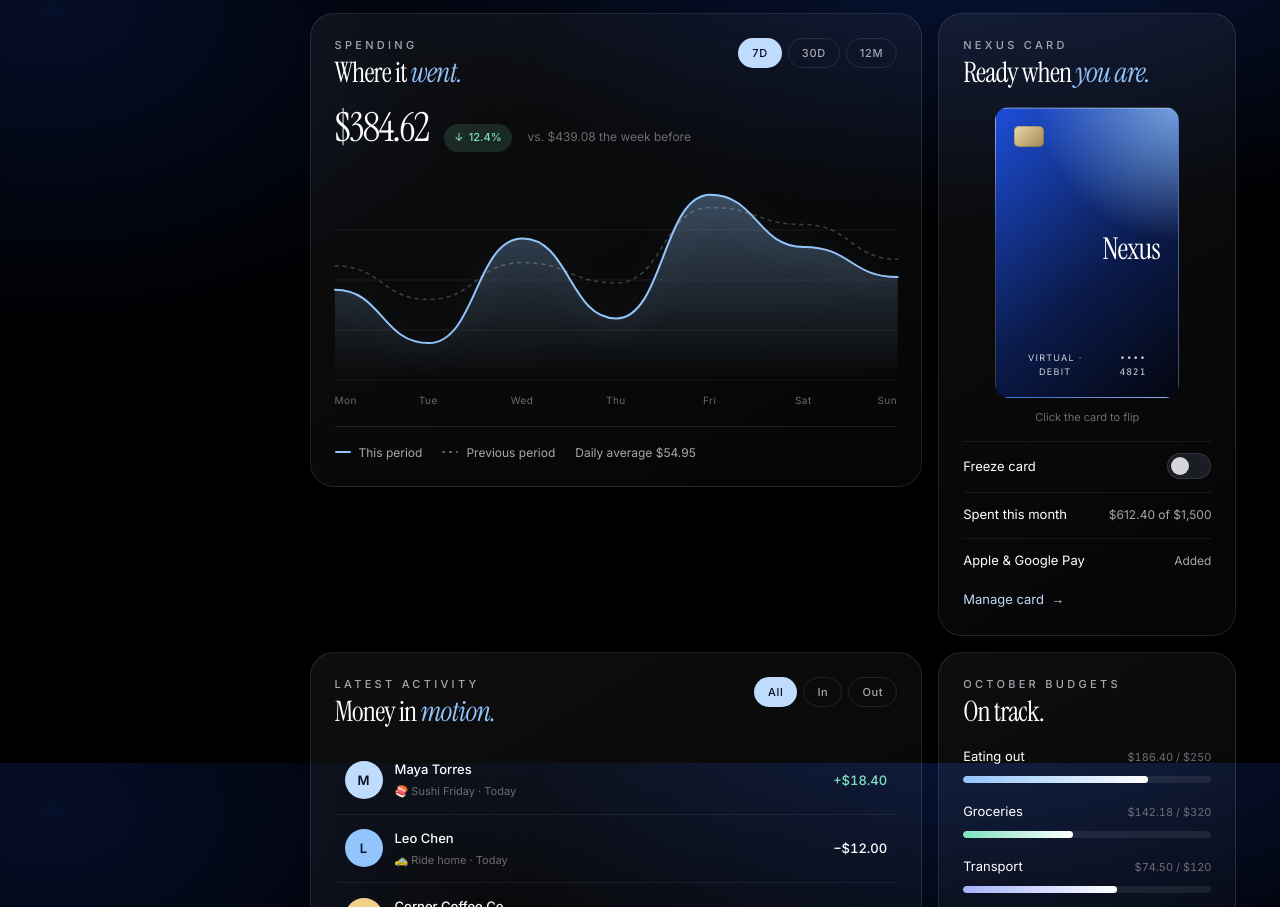
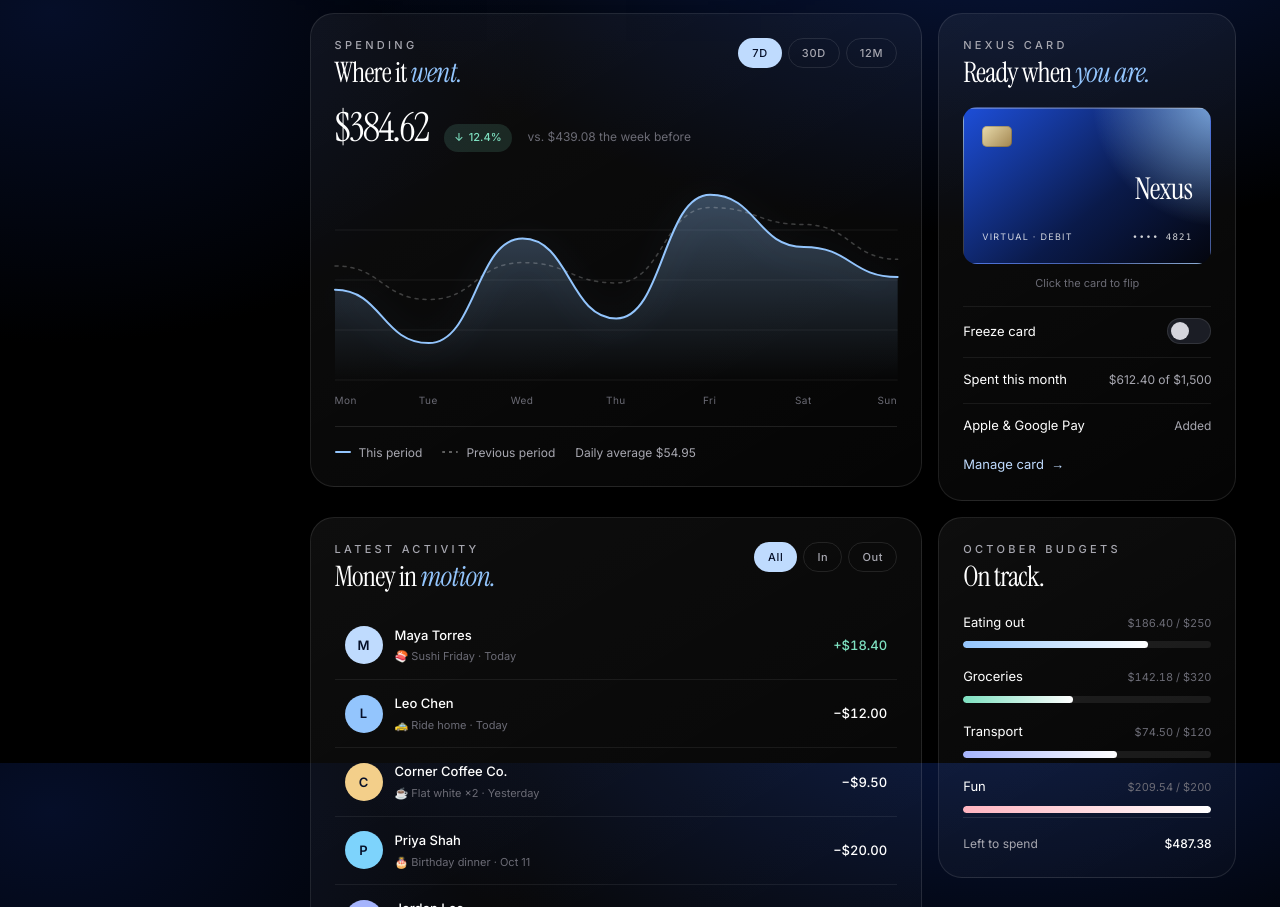
Before and after one commit to IamDavidLe/Nexus, a website built with Vite: page frontend/dashboard.html in a window 1280 px wide. Shown: the part 837-1744 px from the top of the page. Built offline with nearby package versions, Linux system fonts and the light colour scheme.

Commit message:
Restore horizontal dashboard card layout

```diff
--- a/frontend/dashboard.css
+++ b/frontend/dashboard.css
@@ -346,7 +346,7 @@ em { font-style: italic; }
 
 /* ---------- Card panel ---------- */
 .card__visual {
-  position: relative; display: block; width: min(74%, 240px); height: auto; aspect-ratio: 1 / 1.586; margin-inline: auto; padding: 0; overflow: hidden;
+  position: relative; display: block; width: 100%; height: auto; aspect-ratio: 1.586 / 1; margin: 0; padding: 0; overflow: hidden;
   border: 0; border-radius: 14px; background: transparent; cursor: pointer;
   perspective: 1000px; isolation: isolate;
   transition: transform .6s var(--ease), filter .5s;
@@ -358,13 +358,13 @@ em { font-style: italic; }
 .card__visual[aria-pressed="true"] .card__flip-inner { transform: rotateY(180deg); }
 .card__face { position: absolute; inset: 0; display: grid; grid-template-rows: auto 1fr auto; padding: 18px; overflow: hidden; border: 1px solid rgba(255, 255, 255, .22); border-radius: inherit; backface-visibility: hidden; box-shadow: inset 0 1px 0 rgba(255, 255, 255, .28), 0 24px 60px -30px rgba(29, 78, 216, .9); }
 .card__face--front { background: radial-gradient(circle at 104% -6%, rgba(147, 197, 253, .85) 0%, transparent 42%), linear-gradient(140deg, #1d4ed8, #0a1a4a 58%, #04060f); }
-.card__face--back { grid-template-rows: 48px 1fr auto; padding: 23px 0 18px; transform: rotateY(180deg); background: radial-gradient(circle at 0% 100%, rgba(96, 165, 250, .38), transparent 45%), linear-gradient(140deg, #06143d, #102d77 56%, #091127); }
+.card__face--back { grid-template-rows: 38px 1fr auto; padding: 18px 0 15px; transform: rotateY(180deg); background: radial-gradient(circle at 0% 100%, rgba(96, 165, 250, .38), transparent 45%), linear-gradient(140deg, #06143d, #102d77 56%, #091127); }
 .card__chip { width: 30px; height: 21px; border-radius: 5px; background: linear-gradient(135deg, #e9dcad, #a2854f); box-shadow: inset 0 0 0 1px rgba(0, 0, 0, .2); }
 .card__brand { align-self: center; justify-self: end; font: 400 30px var(--serif); letter-spacing: -.02em; }
 .card__foot { display: flex; align-items: flex-end; justify-content: space-between; gap: 10px; color: rgba(255, 255, 255, .82); font-size: 9px; letter-spacing: .14em; }
-.card__magstripe { display: block; width: 100%; height: 48px; background: linear-gradient(180deg, #020307, #22283a 48%, #030407); box-shadow: inset 0 1px rgba(255,255,255,.08); }
-.card__signature { display: grid; grid-template-columns: 1fr auto; align-self: center; gap: 7px; margin: 17px 18px; padding: 7px 9px; background: #e9edf3; color: #0b1630; text-align: left; }.card__signature > span { grid-column: 1 / -1; color: #4c5871; font: 500 7px var(--sans); letter-spacing: .13em; }.card__signature b { font: italic 17px/1 var(--serif); }.card__signature em { align-self: end; color: #172a58; font: 500 12px var(--sans); letter-spacing: .12em; }
-.card__back-detail { display: grid; gap: 5px; padding: 0 18px; color: rgba(255,255,255,.7); font-size: 8px; letter-spacing: .09em; }
+.card__magstripe { display: block; width: 100%; height: 38px; background: linear-gradient(180deg, #020307, #22283a 48%, #030407); box-shadow: inset 0 1px rgba(255,255,255,.08); }
+.card__signature { display: grid; grid-template-columns: 1fr auto; align-items: center; gap: 7px; margin: 17px 18px 0; padding: 7px 9px; background: #e9edf3; color: #0b1630; text-align: left; }.card__signature > span { grid-column: 1 / -1; color: #4c5871; font: 500 7px var(--sans); letter-spacing: .13em; }.card__signature b { font: italic 17px/1 var(--serif); }.card__signature em { align-self: end; color: #172a58; font: 500 12px var(--sans); letter-spacing: .12em; }
+.card__back-detail { display: flex; justify-content: space-between; gap: 10px; padding: 0 18px; color: rgba(255,255,255,.7); font-size: 8px; letter-spacing: .09em; }
 .card__frost { position: absolute; inset: 0; display: grid; place-items: center; opacity: 0; background: rgba(2, 6, 16, .55); backdrop-filter: blur(3px); color: var(--blue-1); font: 500 11px var(--sans); letter-spacing: .24em; text-transform: uppercase; transition: opacity .4s; }
 .card__visual.is-frozen .card__frost { opacity: 1; }
 .card__hint { margin: 11px 0 -2px; color: var(--dim); font-size: 11px; text-align: center; }
```
